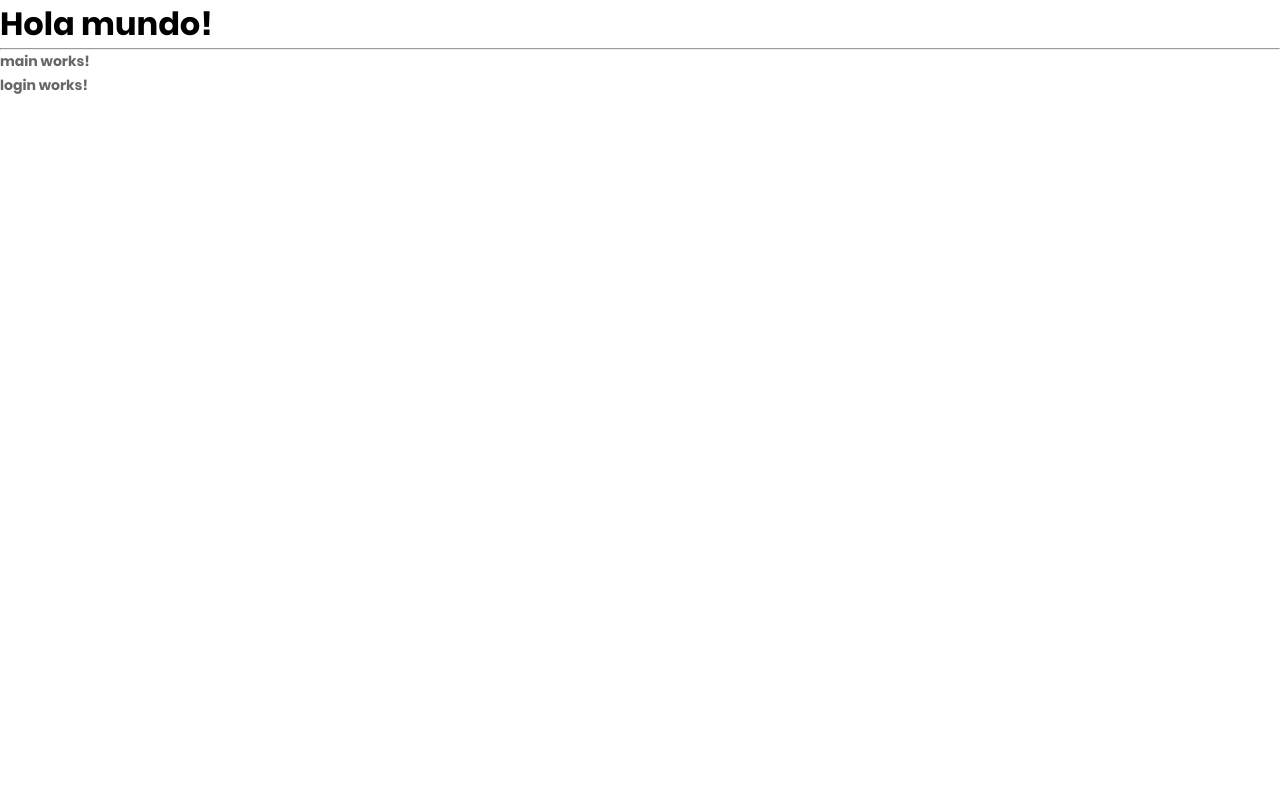
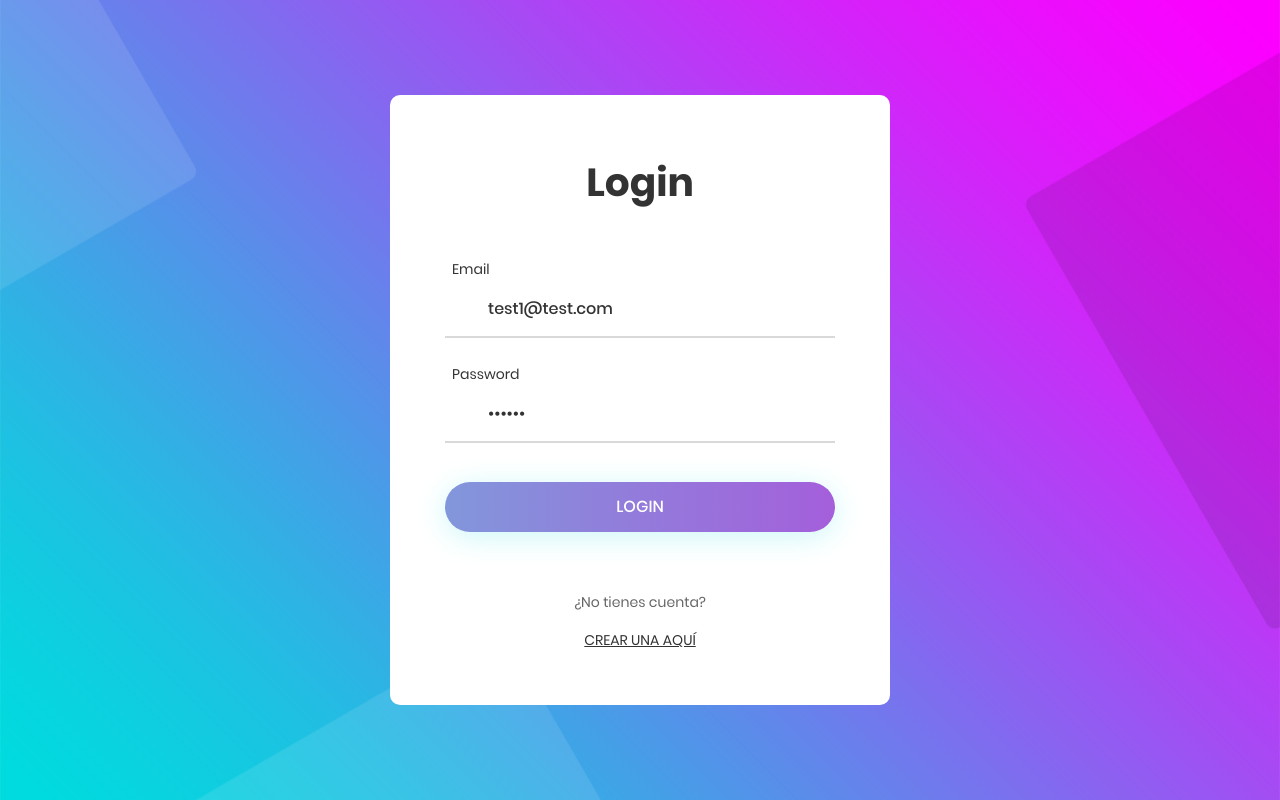
Before and after one commit to fersanti2896/25-curso-angular-authApp, an Angular app: page /auth/login in a window 1280 px wide. Built offline with nearby package versions, Linux system fonts and the light colour scheme.

Commit message:
Diseño de los componentes login y registrer.component

```diff
--- a/src/app/app.component.html
+++ b/src/app/app.component.html
@@ -1,3 +1,2 @@
-<h1>Hola mundo!</h1>
-<hr>
+
 <router-outlet></router-outlet>
--- a/src/app/auth/auth.module.ts
+++ b/src/app/auth/auth.module.ts
@@ -1,5 +1,6 @@
 import { NgModule } from '@angular/core';
 import { CommonModule } from '@angular/common';
+import { ReactiveFormsModule } from '@angular/forms';
 
 import { AuthRoutingModule } from './auth-routing.module';
 import { LoginComponent } from './pages/login/login.component';
@@ -10,11 +11,12 @@
   declarations: [
     LoginComponent,
     RegisterComponent,
-    MainComponent
+    MainComponent,
   ],
   imports: [
     CommonModule,
-    AuthRoutingModule
+    AuthRoutingModule,
+    ReactiveFormsModule
   ]
 })
 export class AuthModule { }
--- a/src/app/auth/pages/login/login.component.html
+++ b/src/app/auth/pages/login/login.component.html
@@ -1 +1,50 @@
-<p>login works!</p>
+<form class="login100-form"
+      autocomplete="off"
+      [formGroup]="miFormulario"
+      (ngSubmit)="login()">
+
+    <span class="login100-form-title p-b-49">
+        Login
+    </span>
+
+    <div class="wrap-input100 m-b-23">
+        <span class="label-input100">Email</span>
+        <input  class="input100"
+                type="email"
+                formControlName="email"
+                placeholder="Ingrese su email">
+        <span class="focus-input100"></span>
+    </div>
+
+    <div class="wrap-input100">
+        <span class="label-input100">Password</span>
+        <input  class="input100"
+                type="password"
+                formControlName="password"
+                placeholder="Ingrese su contraseña">
+        <span class="focus-input100"></span>
+    </div>
+
+    <div class="text-right p-t-8 p-b-31"></div>
+
+    <div class="container-login100-form-btn">
+        <div class="wrap-login100-form-btn">
+            <div class="login100-form-bgbtn"></div>
+            <button class="login100-form-btn"
+                    type="submit"
+                    [disabled]="miFormulario.invalid">
+                Login
+            </button>
+        </div>
+    </div>
+
+    <div class="flex-col-c p-t-60">
+        <span class="txt1 p-b-17">
+            ¿No tienes cuenta?
+        </span>
+
+        <a routerLink="/auth/registro" class="txt2">
+            Crear una aquí
+        </a>
+    </div>
+</form>
--- a/src/app/auth/pages/login/login.component.ts
+++ b/src/app/auth/pages/login/login.component.ts
@@ -1,4 +1,5 @@
-import { Component, OnInit } from '@angular/core';
+import { Component } from '@angular/core';
+import { FormBuilder, FormGroup, Validators } from '@angular/forms';
 
 @Component({
   selector: 'app-login',
@@ -6,11 +7,17 @@
   styles: [
   ]
 })
-export class LoginComponent implements OnInit {
+export class LoginComponent {
+  miFormulario: FormGroup = this.fb.group({
+    email: [ 'test1@test.com', [ Validators.required, Validators.email ] ],
+    password: [ '123456', [ Validators.required, Validators.minLength(6) ] ]
+  });
 
-  constructor() { }
+  constructor(private fb: FormBuilder) { }
 
-  ngOnInit(): void {
+  login() {
+    console.log(`Value:`);
+    console.log(this.miFormulario.value);
+    console.log(`Valid: ${this.miFormulario.valid}`);
   }
-
 }
--- a/src/app/auth/pages/main/main.component.html
+++ b/src/app/auth/pages/main/main.component.html
@@ -1,3 +1,8 @@
-<p>main works!</p>
 
-<router-outlet></router-outlet>
+<div class="limiter">
+    <div class="container-login100" style="background-image: url('../../../../assets/images/bg-01.jpg');">
+        <div class="wrap-login100 p-l-55 p-r-55 p-t-65 p-b-54">
+            <router-outlet></router-outlet>
+        </div>
+    </div>
+</div>
--- a/src/app/auth/pages/register/register.component.html
+++ b/src/app/auth/pages/register/register.component.html
@@ -1 +1,60 @@
-<p>register works!</p>
+
+<form class="login100-form"
+      autocomplete="off"
+      [formGroup]="miFormulario"
+      (ngSubmit)="registro()">
+
+    <span class="login100-form-title p-b-49">
+        Nuevo Usuario
+    </span>
+
+    <div class="wrap-input100 m-b-23">
+        <span class="label-input100">Nombre</span>
+        <input  class="input100"
+                type="text"
+                formControlName="name"
+                placeholder="Ingrese su nombre">
+        <span class="focus-input100"></span>
+    </div>
+
+    <div class="wrap-input100 m-b-23">
+        <span class="label-input100">Email</span>
+        <input  class="input100"
+                type="email"
+                formControlName="email"
+                placeholder="Ingrese su email">
+        <span class="focus-input100"></span>
+    </div>
+
+    <div class="wrap-input100">
+        <span class="label-input100">Password</span>
+        <input  class="input100"
+                type="password"
+                formControlName="password"
+                placeholder="Ingrese su contraseña">
+        <span class="focus-input100"></span>
+    </div>
+
+    <div class="text-right p-t-8 p-b-31"></div>
+
+    <div class="container-login100-form-btn">
+        <div class="wrap-login100-form-btn">
+            <div class="login100-form-bgbtn"></div>
+            <button class="login100-form-btn"
+                    type="submit"
+                    [disabled]="miFormulario.invalid">
+                Registro
+            </button>
+        </div>
+    </div>
+
+    <div class="flex-col-c p-t-60">
+        <span class="txt1 p-b-17">
+            ¿Ya tienes una cuenta?
+        </span>
+
+        <a routerLink="/auth/login" class="txt2">
+            Ingresar
+        </a>
+    </div>
+</form>
--- a/src/app/auth/pages/register/register.component.ts
+++ b/src/app/auth/pages/register/register.component.ts
@@ -1,4 +1,5 @@
-import { Component, OnInit } from '@angular/core';
+import { Component } from '@angular/core';
+import { FormGroup, FormBuilder, Validators } from '@angular/forms';
 
 @Component({
   selector: 'app-register',
@@ -6,11 +7,18 @@
   styles: [
   ]
 })
-export class RegisterComponent implements OnInit {
+export class RegisterComponent {
+  miFormulario: FormGroup = this.fb.group({
+    name: [ 'Test 4', [ Validators.required ] ],
+    email: [ 'test4@test.com', [ Validators.required, Validators.email ] ],
+    password: [ '123456', [ Validators.required, Validators.minLength(6) ]]
+  });
 
-  constructor() { }
+  constructor( private fb: FormBuilder ) { }
 
-  ngOnInit(): void {
+  registro() {
+    console.log('Value');
+    console.log(this.miFormulario.value);
+    console.log(`Valid: ${this.miFormulario.valid}`);
   }
-
 }
```
